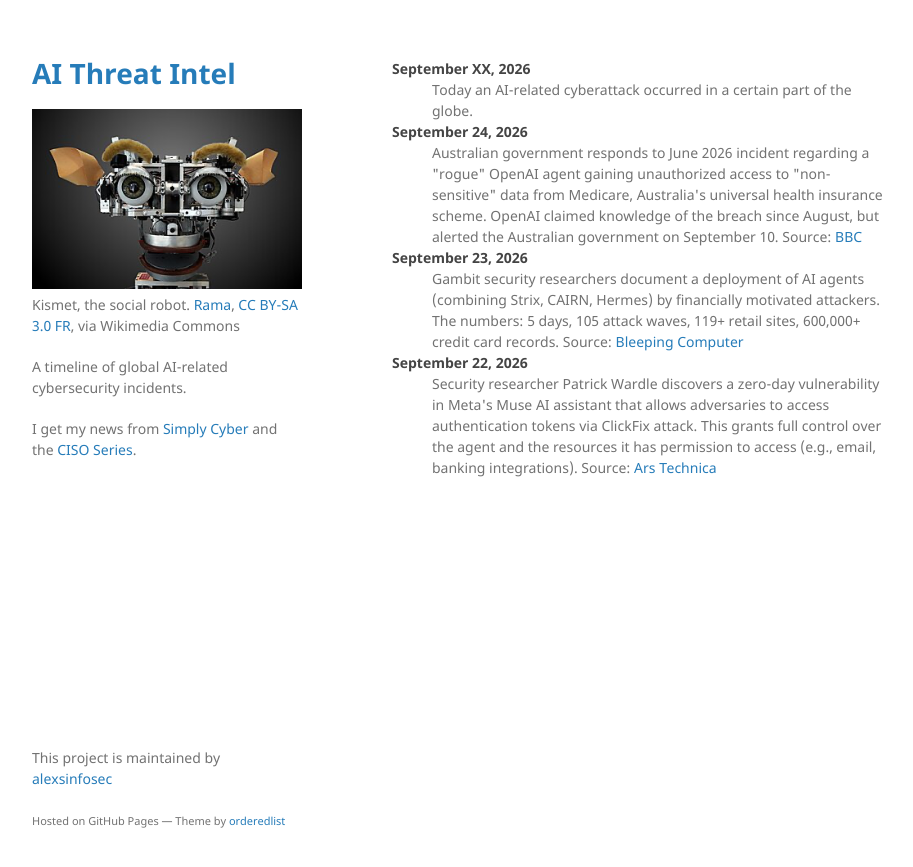
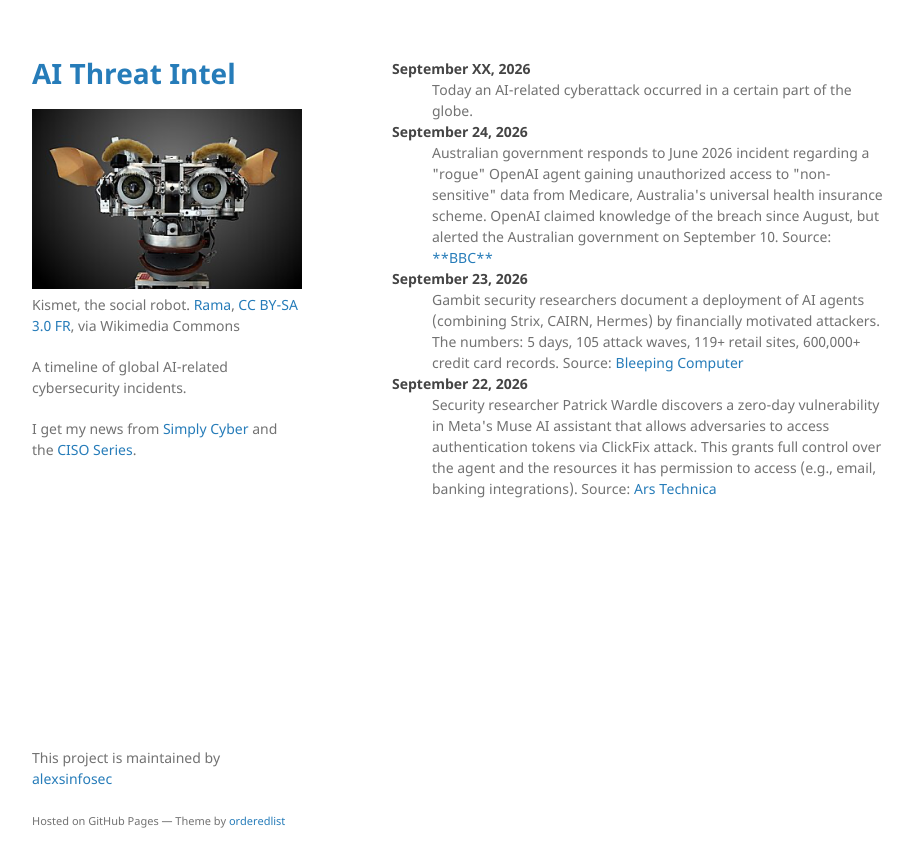
Before and after one commit to alexsinfosec/aithreatintel, a Jekyll site: the page built from index.md, in a window 1280 px wide. Shown: the top 867 px of the page, without its empty margins (178-1091 px from the left). Built offline with Jekyll 4.4.1, drawn with Linux system fonts in a browser that asks for light colours.

```diff
--- a/index.md
+++ b/index.md
@@ -6,7 +6,7 @@ layout: default
 <dt>September XX, 2026</dt>
 <dd>Today an AI-related cyberattack occurred in a certain part of the globe.</dd>
 <dt>September 24, 2026</dt>
-<dd>Australian government responds to June 2026 incident regarding a "rogue" OpenAI agent gaining unauthorized access to "non-sensitive" data from Medicare, Australia's universal health insurance scheme. OpenAI claimed knowledge of the breach since August, but alerted the Australian government on September 10. Source: <a href="https://www.bbc.com/news/articles/c6vgy0333dppo" target="_blank">BBC</a></dd>
+<dd>Australian government responds to June 2026 incident regarding a "rogue" OpenAI agent gaining unauthorized access to "non-sensitive" data from Medicare, Australia's universal health insurance scheme. OpenAI claimed knowledge of the breach since August, but alerted the Australian government on September 10. Source: <a href="https://www.bbc.com/news/articles/c6vgy0333dppo" target="_blank">**BBC**</a></dd>
 <dt>September 23, 2026</dt>
 <dd>Gambit security researchers document a deployment of AI agents (combining Strix, CAIRN, Hermes) by financially motivated attackers. The numbers: 5 days, 105 attack waves, 119+ retail sites, 600,000+ credit card records. Source: <a href="https://www.bleepingcomputer.com/news/security/malicious-ai-agents-steal-600k-credit-cards-infect-100-plus-sites-with-skimmers/" target="_blank">Bleeping Computer</a></dd>
 <dt>September 22, 2026</dt>
```
